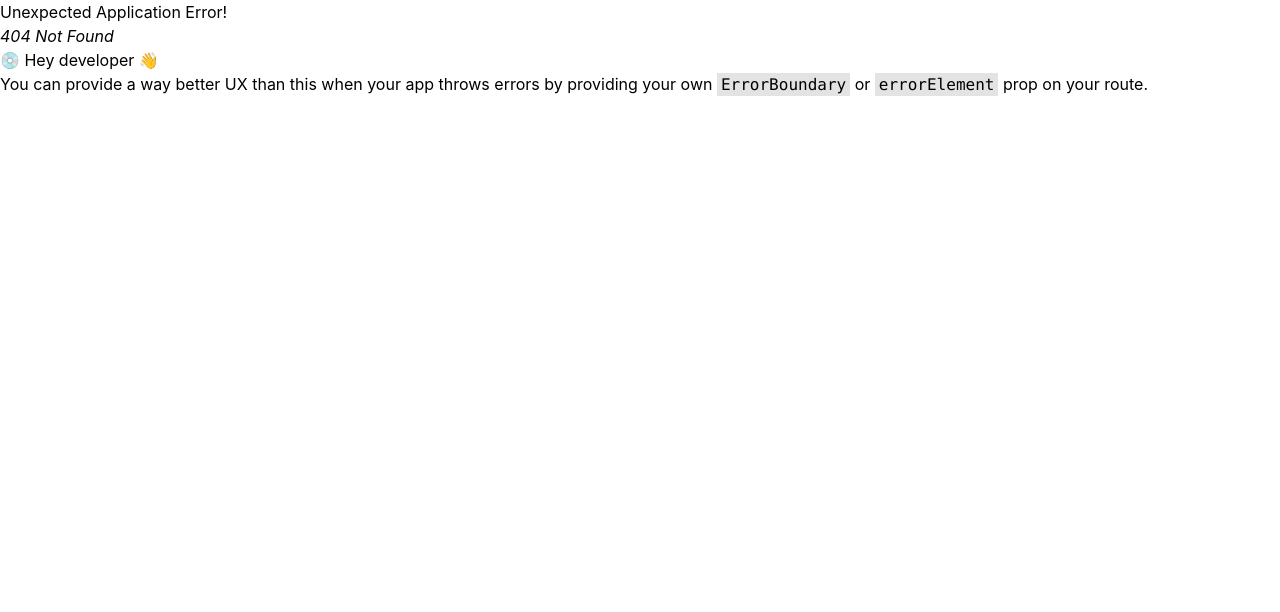
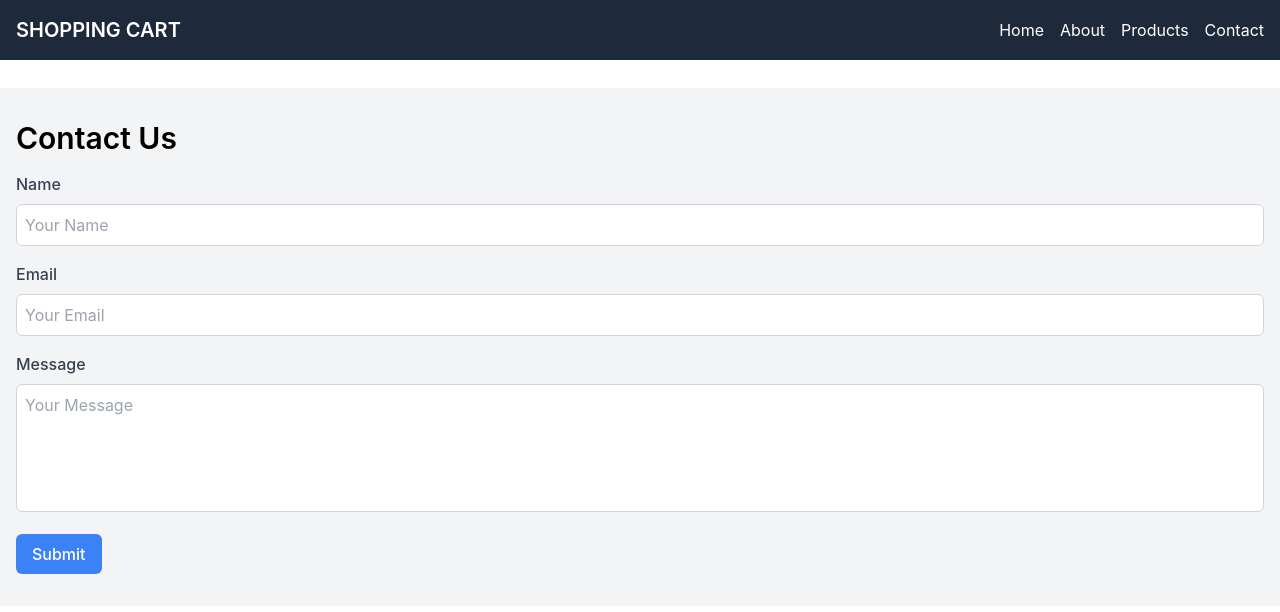
Before and after one commit to arindom10/Porto-e-commerce, a React (Create React App) app: page /contact in a window 1280 px wide. Before the commit this address had no page. Shown: the top 612 px of the page. Built offline with nearby package versions, Linux system fonts and the light colour scheme.

Commit message:
About contact section added and product design fix

```diff
--- a/src/App.jsx
+++ b/src/App.jsx
@@ -4,6 +4,8 @@ import ProductCart from "./Components/Products";
 import Main from "./Components/Layouts/Main";
 import ProductDetail from "./Components/ProductDetail/ProductDetail";
 import Home from "./Components/Home/Home";
+import About from "./Components/About/About";
+import ContactUs from "./Components/ContactUs/ContactUs";
 
 function App() {
   const router = createBrowserRouter([
@@ -13,6 +15,8 @@ function App() {
       children: [
         { path: "/", element: <Home></Home> },
         { path: "/products", element: <ProductCart></ProductCart> },
+        { path: "/about", element: <About></About> },
+        { path: "/contact", element: <ContactUs></ContactUs> },
         {
           path: "/product/:productId",
           loader: async ({ params }) => {
--- /dev/null
+++ b/src/Components/About/About.jsx
@@ -0,0 +1,63 @@
+import React from "react";
+
+const About = () => {
+  return (
+    <div className="bg-gray-100 py-8">
+      <div className="container mx-auto px-4">
+        <h1 className="text-3xl font-semibold mb-4 text-center">
+          About Our Store
+        </h1>
+        <p>
+          Welcome to SHOPPING CART, your one-stop destination for all your
+          shopping needs! We are passionate about providing you with a seamless
+          and enjoyable shopping experience.
+        </p>
+        <h1 className="text-3xl font-semibold mb-4 text-center">Our Mission</h1>
+        <p>
+          At [Your Store Name], we are committed to: // - Offering a wide range
+          of high-quality products that cater to your diverse needs. // -
+          Ensuring affordable prices that fit your budget. // - Providing
+          exceptional customer service that exceeds your expectations. // -
+          Delivering your orders promptly and securely. // - Creating a safe and
+          convenient online shopping environment.
+        </p>
+
+        {/* Add more sections and content as needed */}
+      </div>
+    </div>
+  );
+};
+
+export default About;
+
+// # About Our Store
+
+// Welcome to [Your Store Name], your one-stop destination for all your shopping needs! We are passionate about providing you with a seamless and enjoyable shopping experience.
+
+// ## Our Mission
+
+// At [Your Store Name], we are committed to:
+
+// - Offering a wide range of high-quality products that cater to your diverse needs.
+// - Ensuring affordable prices that fit your budget.
+// - Providing exceptional customer service that exceeds your expectations.
+// - Delivering your orders promptly and securely.
+// - Creating a safe and convenient online shopping environment.
+
+// ## Why Choose Us?
+
+// - Extensive Product Selection: Explore our vast collection of products, from electronics and fashion to home essentials and more.
+// - Competitive Prices: We strive to offer you the best deals and discounts on your favorite items.
+// - User-Friendly Interface: Our website is designed to be easy to navigate, ensuring a hassle-free shopping experience.
+// - Secure Shopping: We prioritize the security of your personal information and payment details.
+// - Dedicated Support: Our customer support team is here to assist you with any questions or concerns.
+
+// ## Shop with Confidence
+
+// When you shop with us, you can shop with confidence, knowing that you are choosing a reliable and customer-centric online store.
+
+// Thank you for choosing [Your Store Name] for your shopping needs. We look forward to serving you!
+
+// Happy Shopping!
+
+// - The [Your Store Name] Team
--- /dev/null
+++ b/src/Components/ContactUs/ContactUs.jsx
@@ -0,0 +1,91 @@
+import React, { useState } from "react";
+
+const ContactUs = () => {
+  const [formData, setFormData] = useState({
+    name: "",
+    email: "",
+    message: "",
+  });
+
+  const handleChange = (e) => {
+    const { name, value } = e.target;
+    setFormData({ ...formData, [name]: value });
+  };
+
+  const handleSubmit = (e) => {
+    e.preventDefault();
+    // Replace with your own logic to handle form submission
+    console.log(formData);
+  };
+
+  return (
+    <div className="bg-gray-100 py-8 ">
+      <div className="container mx-auto px-4 ">
+        <h1 className="text-3xl font-semibold mb-4">Contact Us</h1>
+        <form onSubmit={handleSubmit}>
+          <div className="mb-4">
+            <label
+              htmlFor="name"
+              className="block text-gray-700 font-medium mb-2"
+            >
+              Name
+            </label>
+            <input
+              type="text"
+              id="name"
+              name="name"
+              className="border border-gray-300 rounded-md p-2 w-full"
+              placeholder="Your Name"
+              value={formData.name}
+              onChange={handleChange}
+              required
+            />
+          </div>
+          <div className="mb-4">
+            <label
+              htmlFor="email"
+              className="block text-gray-700 font-medium mb-2"
+            >
+              Email
+            </label>
+            <input
+              type="email"
+              id="email"
+              name="email"
+              className="border border-gray-300 rounded-md p-2 w-full"
+              placeholder="Your Email"
+              value={formData.email}
+              onChange={handleChange}
+              required
+            />
+          </div>
+          <div className="mb-4">
+            <label
+              htmlFor="message"
+              className="block text-gray-700 font-medium mb-2"
+            >
+              Message
+            </label>
+            <textarea
+              id="message"
+              name="message"
+              className="border border-gray-300 rounded-md p-2 w-full h-32 resize-none"
+              placeholder="Your Message"
+              value={formData.message}
+              onChange={handleChange}
+              required
+            />
+          </div>
+          <button
+            type="submit"
+            className="bg-blue-500 hover:bg-blue-600 text-white py-2 px-4 rounded-md font-medium"
+          >
+            Submit
+          </button>
+        </form>
+      </div>
+    </div>
+  );
+};
+
+export default ContactUs;
--- a/src/Components/Home/Home.jsx
+++ b/src/Components/Home/Home.jsx
@@ -1,10 +1,12 @@
 import React from "react";
+import HomePage from "../HomePage/HomePage";
 import Products from "../Products";
 
 const Home = () => {
   return (
     <div>
-      <Products></Products>
+      <HomePage />
+      <Products />
     </div>
   );
 };
--- /dev/null
+++ b/src/Components/HomePage/HomePage.jsx
@@ -0,0 +1,77 @@
+import React, { useState, useEffect } from "react";
+
+const HomePage = () => {
+  const images = [
+    {
+      src: "https://images.unsplash.com/photo-1550009158-9ebf69173e03?ixlib=rb-4.0.3&ixid=M3wxMjA3fDB8MHxwaG90by1wYWdlfHx8fGVufDB8fHx8fA%3D%3D&auto=format&fit=crop&w=2101&q=80",
+      caption: "Image 1 Caption",
+    },
+    {
+      src: "https://images.unsplash.com/3/www.madebyvadim.com.jpg?ixlib=rb-4.0.3&ixid=M3wxMjA3fDB8MHxwaG90by1wYWdlfHx8fGVufDB8fHx8fA%3D%3D&auto=format&fit=crop&w=2082&q=80",
+      caption: "Image 2 Caption",
+    },
+    {
+      src: "https://images.unsplash.com/photo-1567401893414-76b7b1e5a7a5?ixlib=rb-4.0.3&ixid=M3wxMjA3fDB8MHxwaG90by1wYWdlfHx8fGVufDB8fHx8fA%3D%3D&auto=format&fit=crop&w=2070&q=80",
+      caption: "Image 3 Caption",
+    },
+  ];
+
+  const [currentImage, setCurrentImage] = useState(0);
+
+  const nextImage = () => {
+    setCurrentImage((prevImage) => (prevImage + 1) % images.length);
+  };
+
+  const prevImage = () => {
+    setCurrentImage(
+      (prevImage) => (prevImage - 1 + images.length) % images.length
+    );
+  };
+
+  useEffect(() => {
+    const interval = setInterval(() => {
+      nextImage();
+    }, 3000);
+
+    return () => {
+      clearInterval(interval);
+    };
+  }, [currentImage]);
+
+  return (
+    <div className="container mx-auto ">
+      <div className="w-full ">
+        <div className="relative ">
+          <img
+            className="w-full h-[80vh]"
+            src={images[currentImage].src}
+            alt={`Image ${currentImage + 1}`}
+          />
+          {/* <div className="absolute inset-0 flex items-center justify-center">
+            <p className="text-white text-2xl">
+              {images[currentImage].caption}
+            </p>
+          </div> */}
+          <div className="absolute inset-y-0 left-0 flex items-center ml-4">
+            <button
+              onClick={prevImage}
+              className="text-white bg-gray-800 bg-opacity-50 p-2 rounded-full hover:bg-opacity-75"
+            >
+              &lt;
+            </button>
+          </div>
+          <div className="absolute inset-y-0 right-0 flex items-center mr-4">
+            <button
+              onClick={nextImage}
+              className="text-white bg-gray-800 bg-opacity-50 p-2 rounded-full hover:bg-opacity-75"
+            >
+              &gt;
+            </button>
+          </div>
+        </div>
+      </div>
+    </div>
+  );
+};
+
+export default HomePage;
--- a/src/Components/Navbar.jsx
+++ b/src/Components/Navbar.jsx
@@ -12,7 +12,10 @@ function Navbar() {
     <nav className="bg-slate-800 p-4 mb-7">
       <div className="container mx-auto flex justify-between items-center">
         {/* Logo */}
-        <Link to="/" className="text-white text-xl font-semibold">
+        <Link
+          to="/"
+          className="text-white text-xl font-semibold hover:text-amber-600"
+        >
           SHOPPING CART
         </Link>
 
@@ -29,22 +32,22 @@ function Navbar() {
           }`}
         >
           <li>
-            <Link to="/" className="text-white">
+            <Link to="/" className="text-white hover:text-amber-400">
               Home
             </Link>
           </li>
           <li>
-            <Link to="/about" className="text-white">
+            <Link to="/about" className="text-white hover:text-amber-400">
               About
             </Link>
           </li>
           <li>
-            <Link to="/products" className="text-white">
+            <Link to="/products" className="text-white hover:text-amber-400">
               Products
             </Link>
           </li>
           <li>
-            <Link to="/contact" className="text-white">
+            <Link to="/contact" className="text-white hover:text-amber-400">
               Contact
             </Link>
           </li>
--- a/src/Components/Product/Product.jsx
+++ b/src/Components/Product/Product.jsx
@@ -6,7 +6,7 @@ const Product = (props) => {
   console.log(props);
   const { id, image, title, price, rating } = props.product;
   return (
-    <div className="product ">
+    <div className="container product mt-9 ">
       <div className="w-full px-2 ">
         <div className="flex items-center justify-center ">
           <img src={image} alt="" />
--- a/src/Components/ProductDetail/ProductDetail.jsx
+++ b/src/Components/ProductDetail/ProductDetail.jsx
@@ -16,7 +16,7 @@ const ProductDetail = () => {
   }, [productId]);
 
   return (
-    <div className="product max-w-md mx-auto bg-white rounded-xl shadow-md overflow-hidden md:max-w-2xl ">
+    <div className=" product max-w-md mx-auto bg-white rounded-xl shadow-md overflow-hidden md:max-w-2xl ">
       {isProductDetailsloaded ? (
         <>
           <div className="flex items-center justify-center ">
--- a/src/Components/Products.jsx
+++ b/src/Components/Products.jsx
@@ -23,11 +23,11 @@ const Products = () => {
     }
   };
   return (
-    <div className="mx-5">
+    <div className="container mx-auto">
       {isProductsLoaded ? (
         <>
           {products.length ? (
-            <div className="grid grid-cols-1 md:grid-cols-4 gap-4">
+            <div className=" grid grid-cols-1 md:grid-cols-4 gap-4">
               {products.map((product) => (
                 <Product product={product}></Product>
               ))}
```
